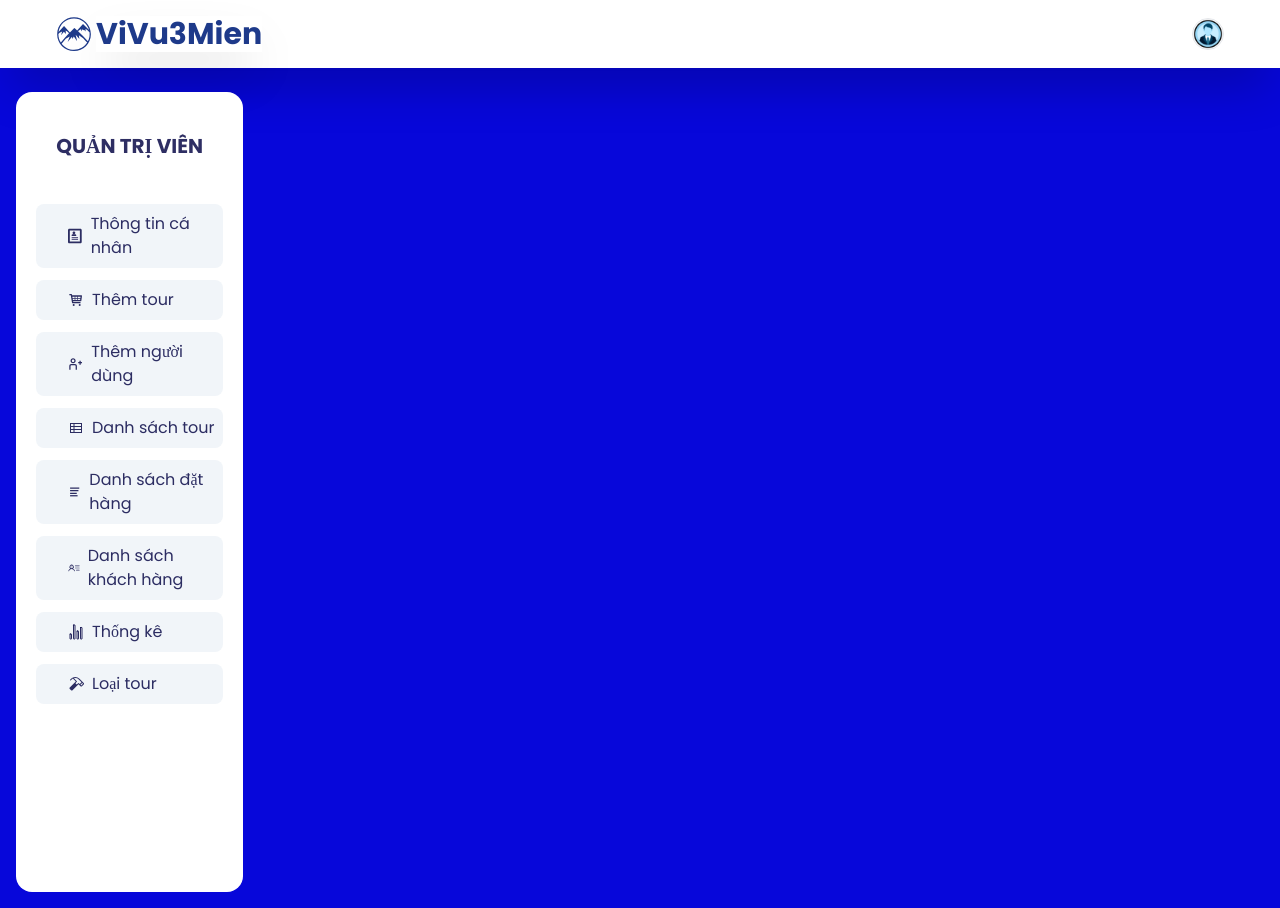
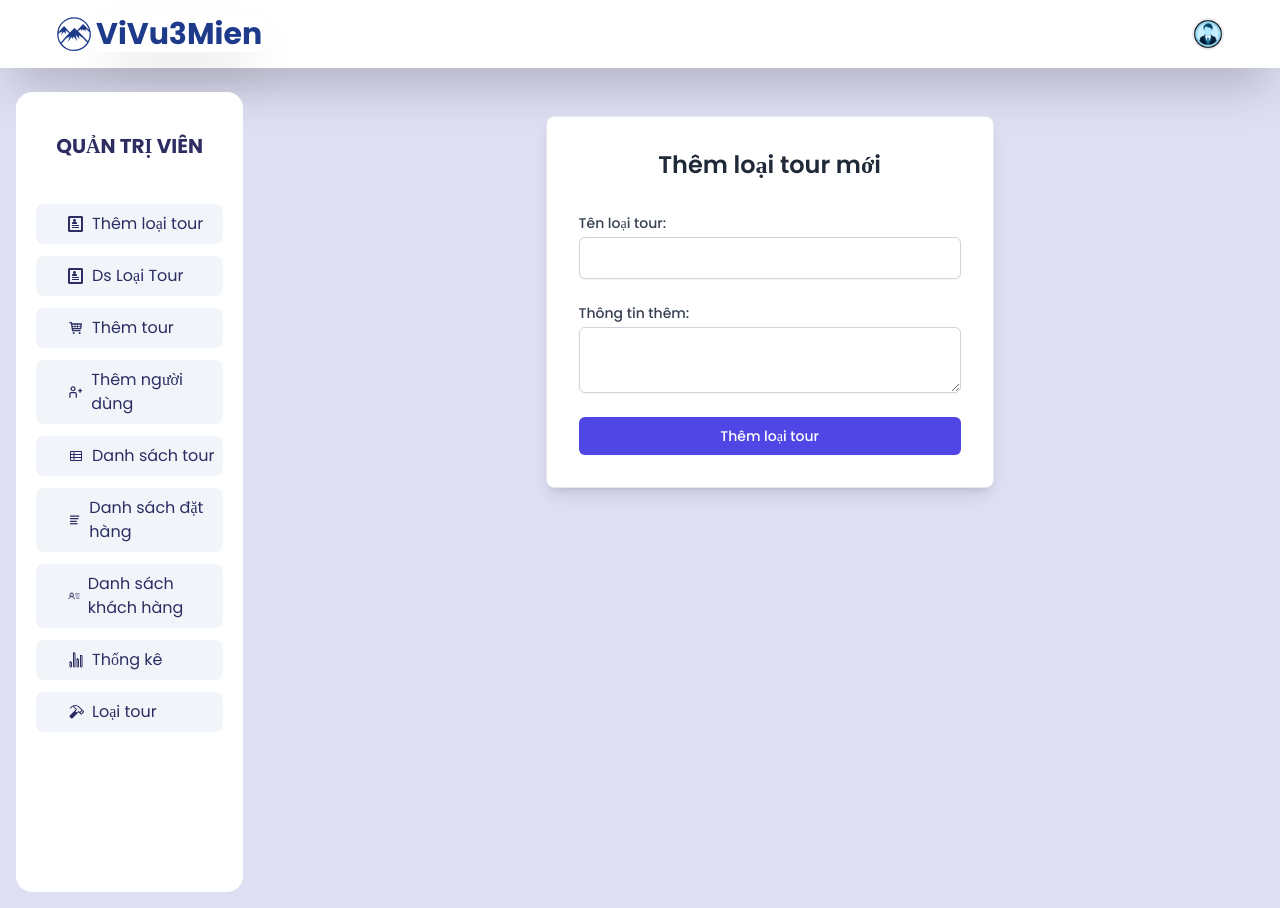
Before and after one commit to Nuhota-HoangThai/DATN-MERN-TourVNFeAdmin, a React (Vite) app: page /addTourType in a window 1280 px wide. Built offline with nearby package versions, Linux system fonts and the light colour scheme; no server answers; the HTML template or start-up script is replaced by a standard one.

Commit message:
create typeTour

```diff
--- a/src/Components/AddTour/AddTour.jsx
+++ b/src/Components/AddTour/AddTour.jsx
@@ -1,4 +1,4 @@
-import { useState } from "react";
+import { useState, useEffect } from "react";
 import upload from "../../assets/images/upload.png";
 import { BASE_URL } from "../../utils/config";
 import "slick-carousel/slick/slick.css";
@@ -7,6 +7,9 @@ import Slider from "react-slick";
 
 const AddTour = () => {
   const [images, setImages] = useState([]);
+
+  const [tourTypes, setTourTypes] = useState([]);
+  const [selectedTourType, setSelectedTourType] = useState("");
 
   const [isSuccess, setIsSuccess] = useState(false);
   const [error, setError] = useState("");
@@ -46,6 +49,21 @@ const AddTour = () => {
         alert("Đã xãy ra lỗi!");
       });
   };
+
+  useEffect(() => {
+    // Reuse the fetching logic from TourTypesList or create a custom hook
+    const fetchTourTypes = async () => {
+      try {
+        const response = await fetch(`${BASE_URL}/tourType/getAllTourType`);
+        if (!response.ok) throw new Error("Network response was not ok");
+        const data = await response.json();
+        setTourTypes(data.tourTypes);
+      } catch (error) {
+        console.error("There was a problem with the fetch operation:", error);
+      }
+    };
+    fetchTourTypes();
+  }, []);
 
   // Cài đặt cho Slider
   const sliderSettings = {
@@ -98,6 +116,28 @@ const AddTour = () => {
           </h1>
           <div className="grid grid-cols-2">
             <div>
+              <div className="mb-4">
+                <label
+                  htmlFor="tourType"
+                  className="block text-gray-700 text-sm font-bold mb-2"
+                >
+                  Loại Tour
+                </label>
+                <select
+                  name="tourType"
+                  id="tourType"
+                  value={selectedTourType}
+                  onChange={(e) => setSelectedTourType(e.target.value)}
+                  className="block appearance-none w-full bg-white border border-gray-200 text-gray-700 py-2 px-3 rounded leading-tight focus:outline-none focus:bg-white focus:border-gray-500"
+                >
+                  <option value="">Chọn loại tour</option>
+                  {tourTypes.map((type) => (
+                    <option key={type._id} value={type._id}>
+                      {type.typeName}
+                    </option>
+                  ))}
+                </select>
+              </div>
               <div className="mb-4">
                 <label
                   htmlFor="nameTour"
--- a/src/Components/ListTour/ListTour.jsx
+++ b/src/Components/ListTour/ListTour.jsx
@@ -11,7 +11,7 @@ const ListTour = () => {
   const formatDateVN = (dateString) => {
     const date = new Date(dateString);
     const day = date.getDate();
-    const month = date.getMonth() + 1; // JavaScript months are 0-based.
+    const month = date.getMonth() + 1;
     const year = date.getFullYear();
     return `${day}-${month}-${year}`;
   };
@@ -21,6 +21,7 @@ const ListTour = () => {
       const res = await fetch(`${BASE_URL}/tour/getAllTours`);
       const data = await res.json();
       setAllTours(data);
+      console.log(data);
     } catch (error) {
       console.error("Error fetching tours:", error);
     }
@@ -37,7 +38,7 @@ const ListTour = () => {
   const remove_tour = async (id) => {
     try {
       const response = await fetch(`${BASE_URL}/tour/removeTour/${id}`, {
-        method: "DELETE", // Ensure this matches the expected HTTP method in your backend
+        method: "DELETE",
         headers: {
           Accept: "application/json",
           "Content-Type": "application/json",
@@ -48,7 +49,7 @@ const ListTour = () => {
         throw new Error("Failed to delete the tour");
       }
 
-      await fetchInfo(); // Refresh the list after deletion
+      await fetchInfo();
     } catch (error) {
       console.error("Error removing tour:", error);
     }
@@ -65,6 +66,9 @@ const ListTour = () => {
             <tr>
               <th scope="col" className="px-6 py-3">
                 Hình
+              </th>
+              <th scope="col" className="px-6 py-3">
+                Loại tour
               </th>
               <th scope="col" className="px-6 py-3">
                 Tên chuyến du lịch
@@ -111,6 +115,7 @@ const ListTour = () => {
                     />
                   )}
                 </td>
+                <td className="px-6 py-4">{tour.tourType.typeName || "N/A"}</td>
                 <td className="px-6 py-4">{tour.nameTour}</td>
                 <td className="px-6 py-4">{tour.maxParticipants}</td>
                 <td className="px-6 py-4">{tour.price}</td>
--- a/src/Components/Sidebar/Sidebar.jsx
+++ b/src/Components/Sidebar/Sidebar.jsx
@@ -15,10 +15,16 @@ const Sidebar = () => {
     <div className=" ml-4 my-4 bg-white h-dvh rounded-2xl">
       <h1 className="text-center pt-10 font-bold text-xl">QUẢN TRỊ VIÊN</h1>
       <div className="pt-8">
-        <Link to={"/profileAmin"} className="no-underline">
+        <Link to={"/addTourType"} className="no-underline">
           <div className="flex items-center  my-3 mx-5 py-2 pl-8 rounded-lg bg-slate-100 ">
             <ImProfile />
-            <p className="pl-2">Thông tin cá nhân </p>
+            <p className="pl-2">Thêm loại tour</p>
+          </div>
+        </Link>
+        <Link to={"/listType"} className="no-underline">
+          <div className="flex items-center  my-3 mx-5 py-2 pl-8 rounded-lg bg-slate-100 ">
+            <ImProfile />
+            <p className="pl-2">Ds Loại Tour</p>
           </div>
         </Link>
         <Link to={"/addTour"} className="no-underline ">
--- /dev/null
+++ b/src/Components/TourType/AddTourType/AddTourType.jsx
@@ -0,0 +1,75 @@
+import React, { useState } from "react";
+import axios from "axios";
+import { BASE_URL } from "../../../utils/config";
+
+const AddTourType = () => {
+  const [typeName, setTypeName] = useState("");
+  const [description, setDescription] = useState("");
+  const [message, setMessage] = useState("");
+
+  const handleSubmit = async (e) => {
+    e.preventDefault();
+
+    try {
+      const response = await axios.post(`${BASE_URL}/tourType/createTourType`, {
+        typeName,
+        description,
+      });
+      setMessage(response.data.message);
+      setTypeName("");
+      setDescription("");
+    } catch (error) {
+      setMessage(error.response.data.message || "Lỗi tạo loại tour");
+    }
+  };
+
+  return (
+    <div className="max-w-md mx-auto my-10 bg-white p-8 border border-gray-200 rounded-lg shadow-lg">
+      <h2 className="text-2xl font-semibold text-center text-gray-800">
+        Thêm loại tour mới
+      </h2>
+      {message && <p className="text-center mt-4 text-green-500">{message}</p>}
+      <form onSubmit={handleSubmit} className="mt-8 space-y-6">
+        <div>
+          <label
+            htmlFor="typeName"
+            className="block text-sm font-medium text-gray-700"
+          >
+            Tên loại tour:
+          </label>
+          <input
+            type="text"
+            id="typeName"
+            value={typeName}
+            onChange={(e) => setTypeName(e.target.value)}
+            required
+            className="mt-1 block w-full px-3 py-2 bg-white border border-gray-300 rounded-md shadow-sm focus:outline-none focus:ring-indigo-500 focus:border-indigo-500"
+          />
+        </div>
+        <div>
+          <label
+            htmlFor="description"
+            className="block text-sm font-medium text-gray-700"
+          >
+            Thông tin thêm:
+          </label>
+          <textarea
+            id="description"
+            value={description}
+            onChange={(e) => setDescription(e.target.value)}
+            required
+            className="mt-1 block w-full px-3 py-2 bg-white border border-gray-300 rounded-md shadow-sm focus:outline-none focus:ring-indigo-500 focus:border-indigo-500"
+          />
+        </div>
+        <button
+          type="submit"
+          className="w-full flex justify-center py-2 px-4 border border-transparent rounded-md shadow-sm text-sm font-medium text-white bg-indigo-600 hover:bg-indigo-700 focus:outline-none focus:ring-2 focus:ring-offset-2 focus:ring-indigo-500"
+        >
+          Thêm loại tour
+        </button>
+      </form>
+    </div>
+  );
+};
+
+export default AddTourType;
--- /dev/null
+++ b/src/Components/TourType/ListType/ListType.jsx
@@ -0,0 +1,68 @@
+import React, { useState, useEffect } from "react";
+import { BASE_URL } from "../../../utils/config";
+
+import ToursList from "../../TourType/ToursList/ToursList";
+
+function TourTypesList() {
+  const [tourTypes, setTourTypes] = useState([]);
+  const [selectedTourTypeId, setSelectedTourTypeId] = useState("");
+  const [isLoading, setIsLoading] = useState(false);
+  const [error, setError] = useState(null);
+
+  const fetchTourTypes = async () => {
+    setIsLoading(true);
+    setError(null);
+    try {
+      const response = await fetch(`${BASE_URL}/tourType/getAllTourType`);
+      if (!response.ok) throw new Error("Đã xảy ra lỗi!");
+
+      const data = await response.json();
+      setTourTypes(data.tourTypes);
+    } catch (err) {
+      setError(err.message);
+    } finally {
+      setIsLoading(false);
+    }
+  };
+
+  useEffect(() => {
+    fetchTourTypes();
+  }, []);
+
+  const selectTourType = (id) => {
+    setSelectedTourTypeId(id);
+  };
+
+  return (
+    <div className="max-w-4xl mx-auto p-5">
+      <h2 className="text-2xl font-semibold text-center my-4">Loại Tour</h2>
+      {isLoading && (
+        <div className="text-center text-lg font-medium my-4">Đang tải...</div>
+      )}
+      {error && (
+        <div className="text-red-500 text-center my-4">Lỗi: {error}</div>
+      )}
+      {!isLoading && !error && (
+        <ul className="bg-white shadow overflow-hidden rounded-md divide-y divide-gray-200">
+          {tourTypes.map((tourType) => (
+            <li
+              key={tourType._id}
+              onClick={() => selectTourType(tourType._id)}
+              className="px-6 py-4 hover:bg-gray-50"
+            >
+              <div className="font-medium text-indigo-600">
+                {tourType.typeName}
+              </div>
+              <div className="text-sm text-gray-500">
+                {tourType.description}
+              </div>
+            </li>
+          ))}
+          {selectedTourTypeId && <ToursList tourTypeId={selectedTourTypeId} />}
+        </ul>
+      )}
+    </div>
+  );
+}
+
+export default TourTypesList;
--- /dev/null
+++ b/src/Components/TourType/ToursList/ToursList.jsx
@@ -0,0 +1,58 @@
+import React, { useState, useEffect } from "react";
+import { BASE_URL } from "../../../utils/config";
+
+const ToursList = ({ tourTypeId }) => {
+  const [tours, setTours] = useState([]);
+  const [isLoading, setIsLoading] = useState(false);
+  const [error, setError] = useState(null);
+
+  useEffect(() => {
+    const fetchTours = async () => {
+      setIsLoading(true);
+      setError(null);
+      try {
+        const response = await fetch(
+          `${BASE_URL}/tour/getTourType/${tourTypeId}`
+        );
+        if (!response.ok) throw new Error("Failed to fetch tours");
+
+        const data = await response.json();
+        setTours(data.tours);
+      } catch (err) {
+        setError(err.message);
+      } finally {
+        setIsLoading(false);
+      }
+    };
+
+    if (tourTypeId) {
+      fetchTours();
+    }
+  }, [tourTypeId]);
+
+  return (
+    <div className="tours-list">
+      <h3 className="text-xl font-semibold my-4">Danh sách Tour</h3>
+      {isLoading && <div>Đang tải...</div>}
+      {error && <div className="text-red-500">Lỗi: {error}</div>}
+      {!isLoading && !error && tours.length === 0 && (
+        <div>Không tìm thấy tour nào.</div>
+      )}
+      {!isLoading && !error && (
+        <ul className="space-y-4">
+          {tours.map((tour) => (
+            <li
+              key={tour._id}
+              className="bg-white shadow overflow-hidden rounded-md px-6 py-4"
+            >
+              <div className="font-medium text-indigo-600">{tour.nameTour}</div>
+              <div className="text-sm text-gray-500">{tour.description}</div>
+            </li>
+          ))}
+        </ul>
+      )}
+    </div>
+  );
+};
+
+export default ToursList;
--- a/src/Components/UpdateTour/UpdateTour.jsx
+++ b/src/Components/UpdateTour/UpdateTour.jsx
@@ -16,10 +16,27 @@ const UpdateTour = () => {
     regions: "",
     startDate: "",
     endDate: "",
+    tourType: "",
   });
 
   const [image, setImage] = useState(null);
   const [previewImage, setPreviewImage] = useState([upload]);
+  const [tourTypes, setTourTypes] = useState([]);
+
+  // Fetch tour types
+  useEffect(() => {
+    const fetchTourTypes = async () => {
+      try {
+        const response = await fetch(`${BASE_URL}/tourType/getAllTourType`);
+        const data = await response.json();
+        setTourTypes(data.tourTypes);
+      } catch (error) {
+        console.error("Error fetching tour types:", error);
+      }
+    };
+
+    fetchTourTypes();
+  }, []);
 
   useEffect(() => {
     const fetchTour = async () => {
@@ -27,12 +44,12 @@ const UpdateTour = () => {
         const res = await fetch(`${BASE_URL}/tour/getTourById/${id}`);
         const data = await res.json();
         setTourData(data.tour);
-        // Ensure data.tour.image is an array before mapping
+
         if (Array.isArray(data.tour.image)) {
           const imagesUrls = data.tour.image.map(
             (i) => `${BASE_URL}/${i.replace(/\\/g, "/")}`
           );
-          setPreviewImage(imagesUrls); // Correctly update the state here
+          setPreviewImage(imagesUrls);
         }
       } catch (error) {
         console.error("Error fetching tour:", error);
@@ -125,6 +142,25 @@ const UpdateTour = () => {
           />
         </div>
 
+        <div>
+          <label className="block text-sm font-medium text-gray-700">
+            Loại tour
+          </label>
+          <select
+            className="mt-1 block w-full border border-gray-300 shadow-sm py-2 px-3 rounded-md"
+            value={tourData.tourType}
+            onChange={(e) =>
+              setTourData({ ...tourData, tourType: e.target.value })
+            }
+          >
+            <option value="">Chọn loại tour</option>
+            {tourTypes.map((type) => (
+              <option key={type._id} value={type._id}>
+                {type.typeName}
+              </option>
+            ))}
+          </select>
+        </div>
         <div>
           <label className="block text-sm font-medium text-gray-700">
             Tên tour
--- a/src/Pages/Admin/Admin.jsx
+++ b/src/Pages/Admin/Admin.jsx
@@ -14,7 +14,9 @@ import HomeAdmin from "./HomeAdmin";
 import UpdateTour from "../../Components/UpdateTour/UpdateTour";
 import UpdateUser from "../../Components/UpdateUser/UpdateUser";
 import Login from "./Login";
-import TypeTour from "../../Components/TypeTour/TypeTour";
+
+import AddTourType from "../../Components/TourType/AddTourType/AddTourType";
+import ListType from "../../Components/TourType/ListType/ListType";
 
 const Admin = () => {
   return (
@@ -34,10 +36,12 @@ const Admin = () => {
           <Route path="/profileAmin" element={<ProfileAdmin />} />
           <Route path="/addUser" element={<AddUser />} />
           <Route path="/statistical" element={<Statistical />} />
-          <Route path="/typeTour" element={<TypeTour />} />
+          {/* <Route path="/addTypeTour" element={<AddTourType />} /> */}
           <Route path="/update_tour/:id" element={<UpdateTour />} />
           <Route path="/update_user/:id" element={<UpdateUser />} />
           <Route path="/loginAdmin" element={<Login />} />
+          <Route path="/addTourType" element={<AddTourType />} />
+          <Route path="/listType" element={<ListType />} />
         </Routes>
       </div>
     </div>
--- a/src/index.css
+++ b/src/index.css
@@ -6,6 +6,6 @@ body {
   margin: 0;
   font-family: "Poppins";
   color: rgba(2, 2, 67, 0.826);
-  background-color: rgb(7, 7, 218);
+  background-color: rgb(223, 223, 244);
   height: 100vh;
 }
```
Also changed, not shown: src/Components/TypeTour/TypeTour.jsx (deleted, +0 -7 lines), 1 other file (tests, documents, lock files or other folders).
